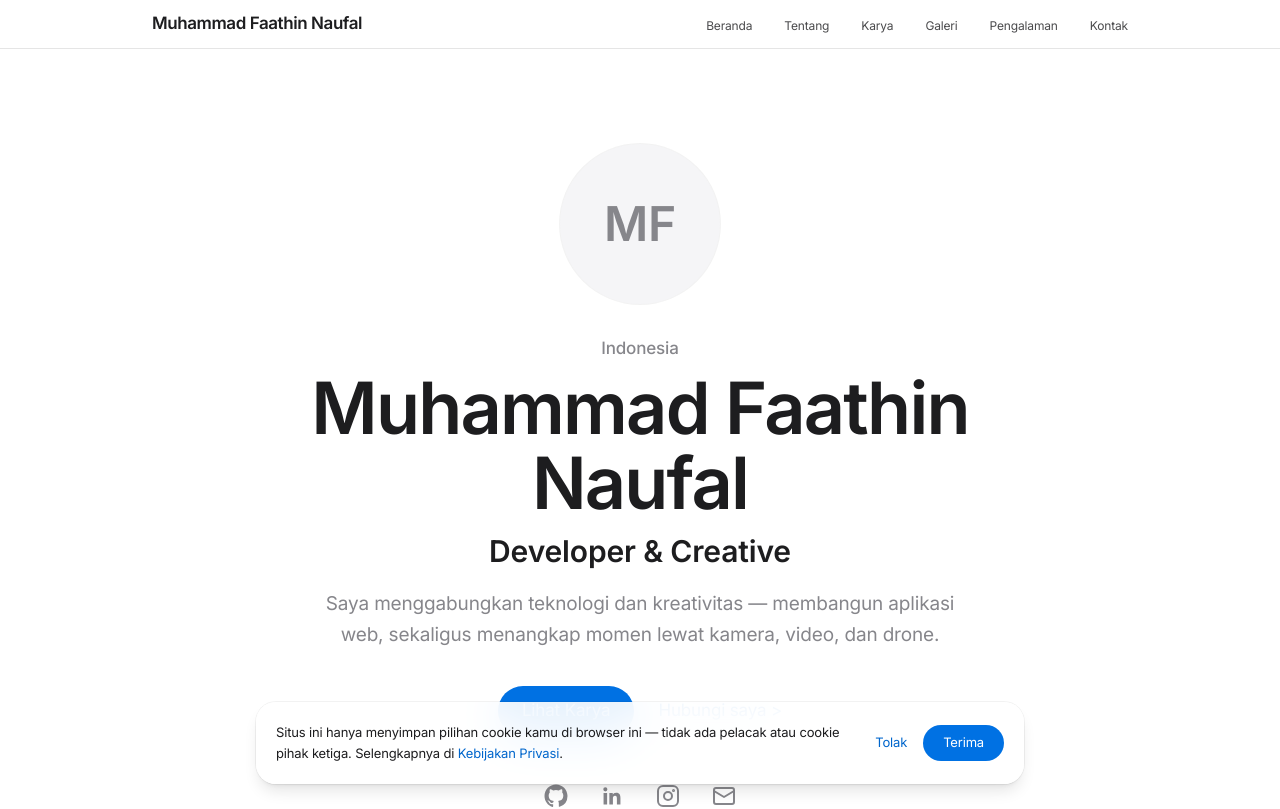
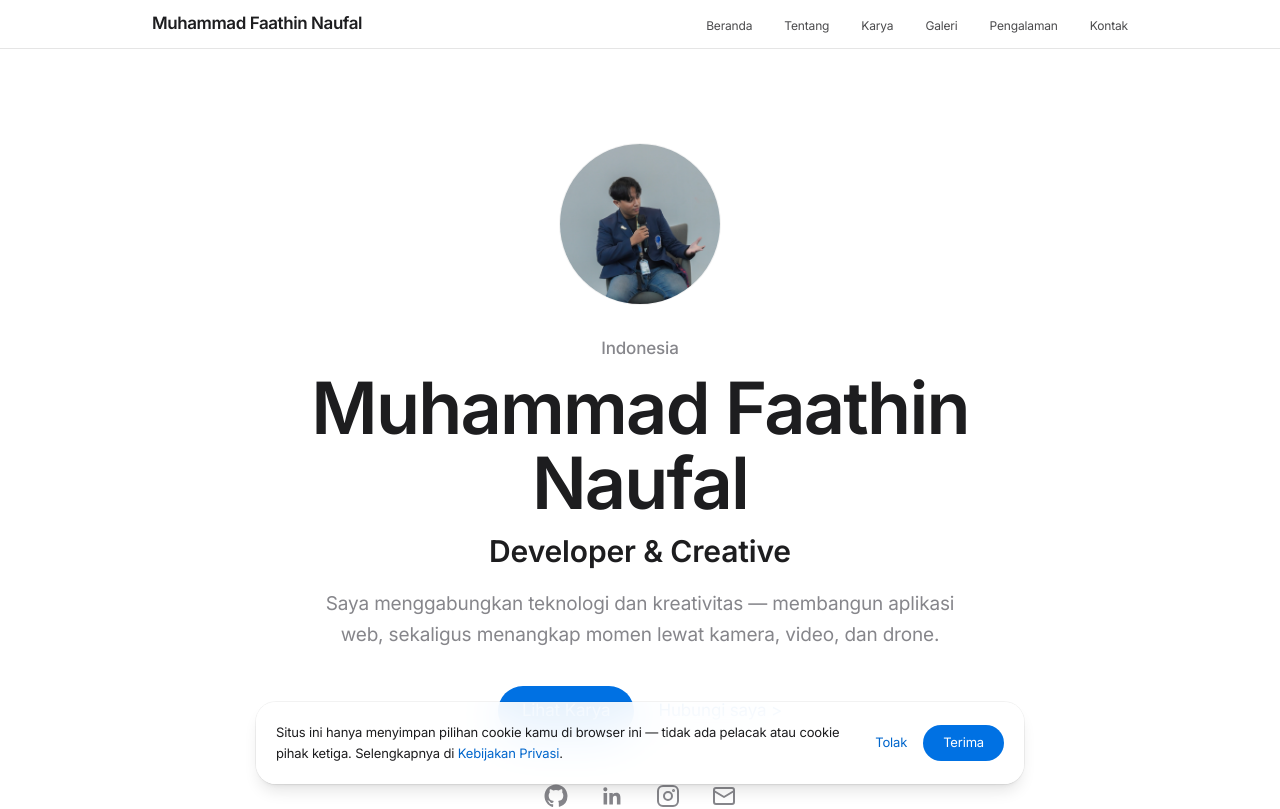
Before and after one commit to Patinlele/my-web-portfolio, a Next.js app: page / in a window 1280 px wide. Shown: the top 809 px of the page. Built offline with nearby package versions, Linux system fonts and the light colour scheme.

Commit message:
feat: pasang foto profil

```diff
--- a/src/data/portfolio.ts
+++ b/src/data/portfolio.ts
@@ -10,7 +10,7 @@ export const profile = {
     "Saya menggabungkan teknologi dan kreativitas — membangun aplikasi web, sekaligus menangkap momen lewat kamera, video, dan drone.",
   location: "Indonesia",
   email: "mfaathinn@gmail.com",
-  photo: "",
+  photo: "/profilePic.jpg",
   socials: {
     github: "https://github.com/Patinlele",
     linkedin: "https://www.linkedin.com/in/muhammad-faathin-naufal-0b0924316",
```
Also changed, not shown: public/profilePic.jpg (added).
